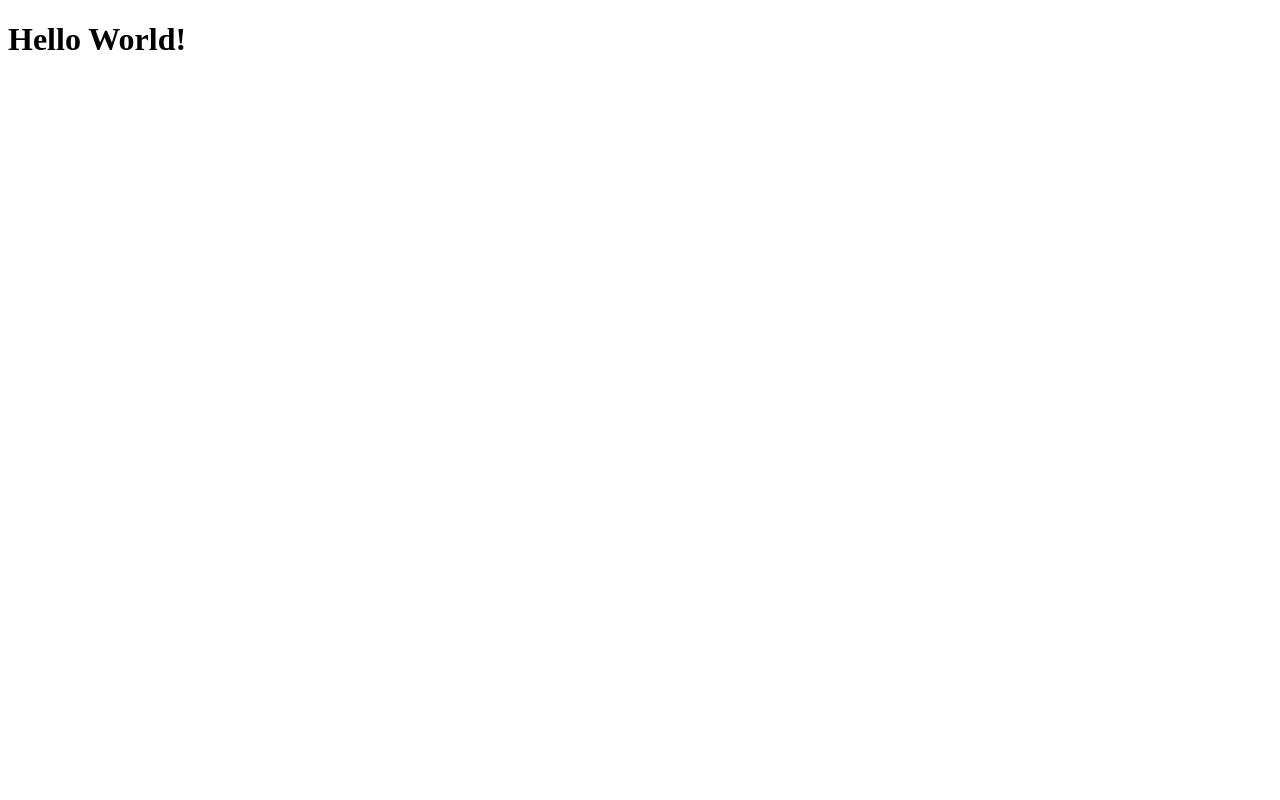
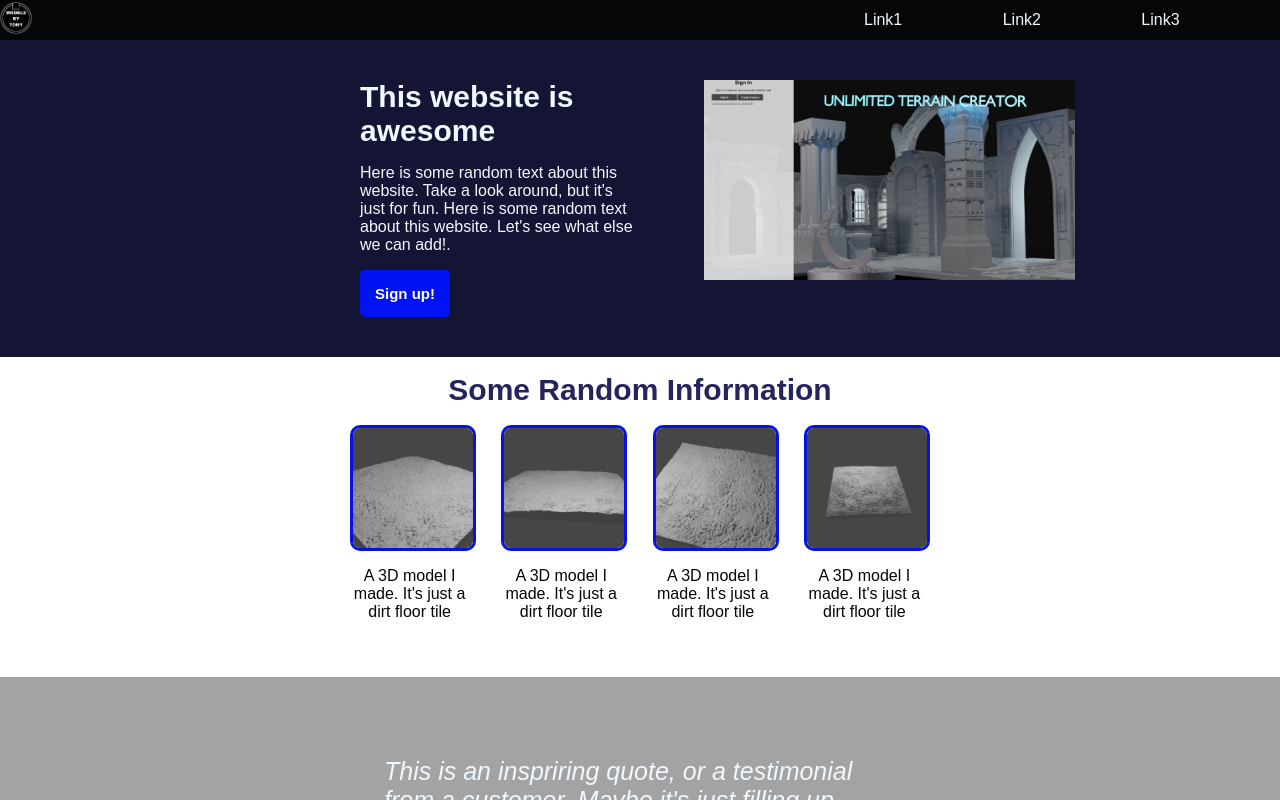
Before and after one commit to TonySchilling/LandingPage, a plain HTML site: page index.html in a window 1280 px wide. Drawn offline with Linux system fonts and the light colour scheme.

Commit message:
Final Project

```diff
--- a/index.html
+++ b/index.html
@@ -6,8 +6,141 @@
     <meta name="viewport" content="width=device-width, initial-scale=1.0">
     <title>Document</title>
 </head>
+<link rel="stylesheet" href="style.css" />
 <body>
+
+    <div class="background">
+
+        <nav class="header-container">
+            <div class="header-link-container" id="hlc1">
+                <div class="logo-holder">
+                    <img src="./images/ProfilePic.png">
+                </div>
+
+            </div>
+
+            <div class="header-link-container" id="hlc2">
+                <div>Link1</div>
+                <div>Link2</div>
+                <div>Link3</div>
+            </div>
+        </nav>
+
+        <div class="section">
+            <div class="content-container1">
+                <div class="text-content-container">
+                    <strong>This website is awesome</strong>
+                    <p>Here is some random text about this website. Take a look around, but it's just for fun. Here is some random text about this website. Let's see what else we can add!.</p>
+                    <button>Sign up!</button>
+                </div>
+            </div>
+            <div class="content-container2">
+                <img class="image-wide" src="./images/Sgnin.JPG">
+            </div>
+        </div>
+
+
+
+        <div class="section2">
+            <strong>Some Random Information</strong>
+            <br/>
+            <div class="content-container3">
+
+                <div class="image-text">
+                    <img src="./images/Image1.png">
+                    <div class="text-container">
+                        <p>A 3D model I made. It's just a dirt floor tile</p>
+                    </div>
+
+                </div>
+                <div class="image-text">
+                    <img src="./images/Image2.png">
+                    <div class="text-container">
+                        <p>A 3D model I made. It's just a dirt floor tile</p>
+                    </div>
+
+                </div>
+                <div class="image-text">
+                    <img src="./images/Image3.png">
+                    <div class="text-container">
+                        <p>A 3D model I made. It's just a dirt floor tile</p>
+                    </div>
+
+                </div>
+                <div class="image-text">
+                    <img src="./images/Image4.png">
+                    <div class="text-container">
+                        <p>A 3D model I made. It's just a dirt floor tile</p>
+                    </div>
+
+                </div>
+
+
+            </div>
+        </div>
+        <div class="section" id="section3">
+            <div class="content-container3">
+                <div class="quote-container">
+                    <p>This is an inspriring quote, or a testimonial from a customer. Maybe it's just filling up space, who knows? Pretend it says something interesting!</p>
+                    <strong>-Odin, King of the Gods</strong>
+                </div>
+
+
+            </div>
+
+        </div>
+        <div class="section" id="section4">
+            <div class="content-container4">
+                <div class="text-content-container2">
+                    <strong>Call to Action!!!</strong>
+                    <p>Sign up, for something really interesting that you're going to love!!</p>
+                </div>
+                <button>Sign Up!</button>
+
+
+            </div>
+        </div>
+
+
+        <!-- <div class="section-container>">
+            <div class="section" id="s1">
+                <div class="s1-space" id="s1-space-1">
+
+                    <div class="space-content">
+                        <strong>This Website is awesome!</strong>
+                        <p>This website has some subtext that goes here under the main title. It's a smaller font and the color is lower contrast</p>
+                        <button>Sign Up!</button>
+
+                    </div>
+
+
+                </div>
+                <div class="s1-space" id="s1-space-2">
+
+                    <img src="./images/Sgnin.JPG">
+
+
+                </div>
+            </div>
+            <div class="section" id="s2">
+                <strong>Some random information</strong>
+                <div class="s2-space">
+                    <img src="./images/image1.png">
+                    <img src="./images/image2.png">
+                    <img src="./images/image3.png">
+                    <img src="./images/image4.png">
+
+                </div>
+            </div>
+            <div class="section" id="s3">Poop</div>
+            <div class="section" id="s4">Butt</div>
+
+        </div> -->
+
+    </div>
+
     <h1>Hello World!</h1>
+    <div class="poop">hello!!!</div>
 
 </body>
 </html>
--- /dev/null
+++ b/style.css
@@ -0,0 +1,254 @@
+body {
+    font-family: Arial, Helvetica, sans-serif;
+    /* position: absolute; */
+    /* font-weight: bold; */
+    color:aliceblue;
+    /* overflow-y: scroll;
+    overflow-x: hidden; */
+  }
+
+h1 {
+font-size: 20px;
+}
+
+strong {
+    font-size: 30px;
+    text-align: left;
+}
+
+
+.background {
+    position: fixed;
+    width: 100%;
+    height: 100%;
+    background-color: rgb(53, 45, 82);
+    top: 0;
+    left: 0;
+    position: absolute;
+    overflow-y: scroll;
+    overflow-x: hidden;
+
+}
+
+.header-container {
+    /* border: 5px solid #9e079e; */
+    display: flex;
+    height: 5vh;
+    background-color: #060606;
+
+}
+
+.header-container > div {
+    flex: 1;
+
+
+}
+
+#hlc1 {
+    flex: 2 1 auto;
+
+}
+
+.logo-holder > img {
+    height: 4vh;
+    width: 4vh;
+}
+.header-link-container {
+    display: flex;
+    justify-content: center;
+    align-items: center;
+}
+
+.header-link-container > div {
+    flex: 1;
+}
+
+
+button {
+    display: inline-block;
+    padding: 1em;
+    border-radius: 5px;
+    border: none;
+    background-color: #0014f3;
+    color: #fff;
+    font-size: 15px;
+    font-weight: bold;
+    /* margin-right: 10px;
+    margin-bottom: 5px; */
+  }
+
+
+.section, .section2 {
+    background-color: #141534;
+    /* border: 1px solid #ffcc5c; */
+    /* height: 30vh; */
+    display: flex;
+    padding: 5vh;
+    justify-content: center;
+    align-items: top;
+    overflow: auto;
+    position: relative;
+
+}
+
+.section2 {
+    padding-top: 2vh;
+    flex-direction: column;
+    justify-content: top;
+    align-items: center;
+    background-color: #ffffff;
+}
+
+.section2 > strong {
+    color: #23255c;
+}
+
+.content-container1 {
+    /* border: 1px solid #06be2e; */
+    flex: 1;
+    display: flex;
+    flex-direction: column;
+    justify-content: top;
+    align-items: flex-start;
+    display: flex;
+    /* margin-right: 50px; */
+    /* margin-left: 25vw; */
+
+}
+
+#section3 {
+    background-color: #a3a3a3;
+}
+
+.content-container2 {
+    /* border: 1px solid #e50606; */
+    flex: 1;
+    display: flex;
+    flex-direction: column;
+    justify-content: top;
+    align-items: flex-start;
+
+}
+
+.content-container3 {
+    display: flex;
+    flex-direction: row;
+    justify-content: center;
+    gap: 2vw;
+}
+
+
+.content-container3 > img{
+
+    height: 15vh;
+    border-radius: 10px;
+
+
+}
+
+
+
+.image-text {
+    display: flex;
+    flex-direction: column;
+    justify-content: top;
+    align-items: flex-start;
+
+}
+
+.image-text > img{
+
+    height: 15vh;
+    width: 15vh;
+    border-radius: 10px;
+    margin-left: auto;
+    border: 3px solid #0611e5;
+
+}
+
+.image-text > p {
+    text-align: center;
+    color: #23255c;
+}
+
+
+
+.text-container {
+    width: 15vh;
+    text-align: center;
+}
+
+.text-container > p {
+    color: #060606;
+
+}
+
+
+.text-content-container {
+    margin-left: 25vw;
+
+}
+
+.image-wide {
+    height: 25vh;
+    width: auto;
+    margin-left: 5vw;
+}
+
+.quote-container {
+    /* background-color: #848484; */
+    border-radius: 10px;
+    padding: 15px;
+    width: 40vw;
+    display: flex;
+    flex-direction: column;
+
+}
+
+.quote-container > p {
+    font-size: 25px;
+    font-style: italic;
+}
+
+.quote-container > strong {
+    text-align: right;
+}
+
+#section4 {
+    background-color: #fff;
+}
+
+.content-container4 {
+    display: flex;
+    background-color: #0014f3;
+    border-radius: 10px;
+    justify-content: left;
+    align-items: center;
+    padding-left: 50px;
+    padding-right: 50px;
+    padding-top: 10px;
+    padding-bottom: 10px;
+}
+
+.content-container4 > button {
+    border: 3px solid #ffffff;
+    padding: 5px;
+    margin-left: 5vw;
+}
+.text-content-container2 {
+
+    display: flex;
+    flex-direction: column;
+}
+
+.text-content-container2 > strong {
+    font-size: 20px;
+
+
+}
+
+.text-content-container2 > p {
+    font-size: 15px;
+
+
+}
```
Also changed, not shown: test.html (added, +38 -0 lines), images/DemoPic.JPG (added), images/Image1.png (added), images/Image2.png (added), images/Image3.png (added), images/Image4.png (added), images/ProfilePic.png (added), images/Sgnin.JPG (added), 3 other files.
